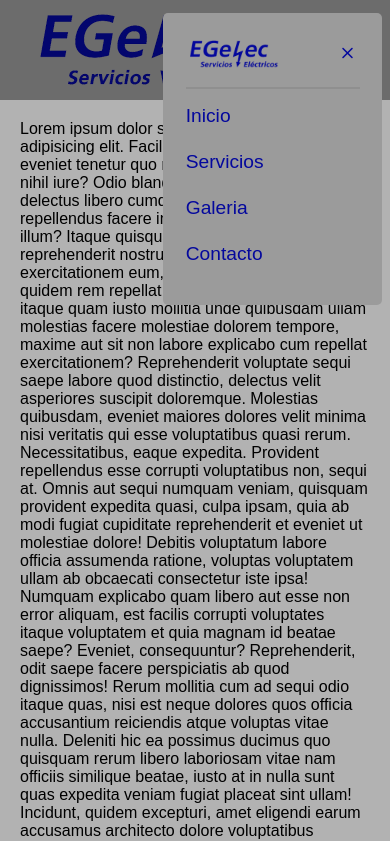
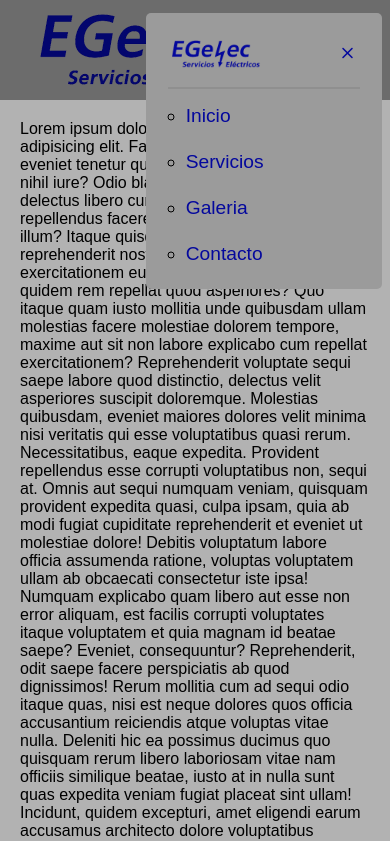
Before and after one commit to BelExplorer/egelec, a plain HTML site: page index.html in a window 390 px wide. Both pictures are taken after a click on the button 348 px from the left and 50 px from the top of the page. Shown: the top 841 px of the page. Drawn offline with nearby package versions, Linux system fonts and the light colour scheme.

Commit message:
Add files via upload

```diff
--- a/styles.css
+++ b/styles.css
@@ -97,7 +97,7 @@ main {
         margin-right: 0.5rem;
         padding-top: 1.5rem;
         padding-right: 1.4rem;
-        padding-bottom: 2.5rem;
+        padding-bottom: 1.5rem;
         padding-left: 1.4rem;
         background-color: rgb(155, 155, 155);
         box-shadow: 0 0 0 100vmax rgba(0, 0, 0, 0.3);
@@ -128,7 +128,8 @@ main {
         flex-direction: column;
         align-items: start;
         padding-right: 6rem;
-        /*padding-left: 1rem;*/
+        list-style-type: circle;
+        padding-left: 1.1rem;
 
 
     }
```
